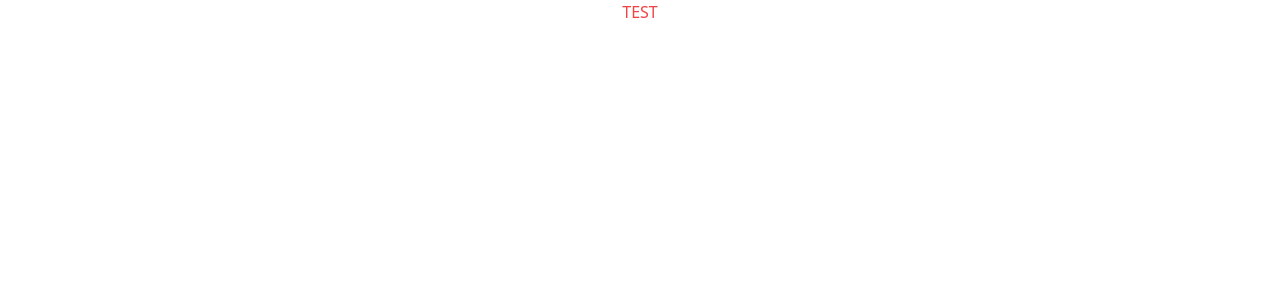
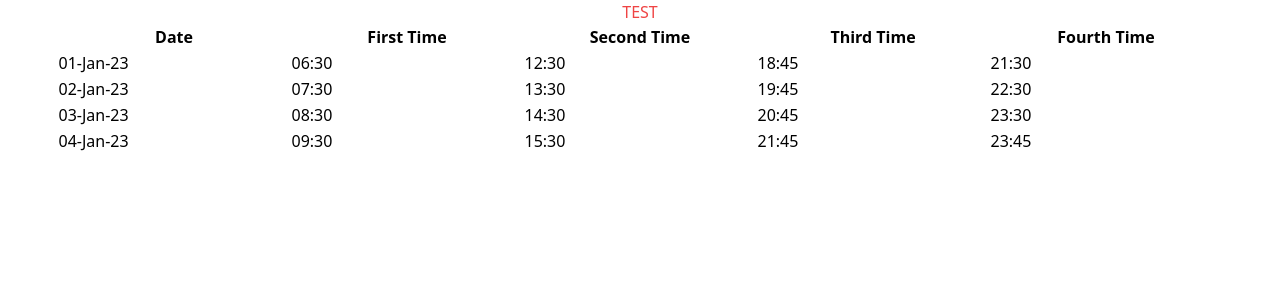
Before and after one commit to Nasir-6/editable-react-table-and-rhf, a React (Vite) app: page / in a window 1280 px wide. Shown: the top 300 px of the page. Built offline with nearby package versions, Linux system fonts and the light colour scheme.

Commit message:
have basic editable table

```diff
--- a/package.json
+++ b/package.json
@@ -10,6 +10,7 @@
     "preview": "vite preview"
   },
   "dependencies": {
+    "@tanstack/react-table": "^8.17.3",
     "react": "^18.2.0",
     "react-dom": "^18.2.0"
   },
--- a/src/App.tsx
+++ b/src/App.tsx
@@ -1,10 +1,149 @@
 // import viteLogo from "/vite.svg";
+import React from "react";
 import "./App.css";
 
+import mockData from "./mockData.json";
+import {
+  useReactTable,
+  getCoreRowModel,
+  ColumnDef,
+  RowData,
+  flexRender,
+} from "@tanstack/react-table";
+
+type TDateTime = {
+  date: string;
+  time1: string;
+  time2: string;
+  time3: string;
+  time4: string;
+};
+
+declare module "@tanstack/react-table" {
+  interface TableMeta<TData extends RowData> {
+    updateData: (rowIndex: number, columnId: string, value: unknown) => void;
+  }
+}
+
+// Give our default column cell renderer editing superpowers!
+const defaultColumn: Partial<ColumnDef<TDateTime>> = {
+  cell: ({ getValue, row: { index }, column: { id }, table }) => {
+    const initialValue = getValue();
+    // We need to keep and update the state of the cell normally
+    const [value, setValue] = React.useState(initialValue);
+
+    // When the input is blurred, we'll call our table meta's updateData function
+    const onBlur = () => {
+      table.options.meta?.updateData(index, id, value);
+    };
+
+    // If the initialValue is changed external, sync it up with our state
+    React.useEffect(() => {
+      setValue(initialValue);
+    }, [initialValue]);
+
+    return (
+      <input
+        value={value as string}
+        onChange={(e) => setValue(e.target.value)}
+        onBlur={onBlur}
+      />
+    );
+  },
+};
+
 function App() {
+  const columns: ColumnDef<TDateTime>[] = React.useMemo(
+    () => [
+      {
+        header: "Date",
+        accessorKey: "date",
+      },
+      {
+        header: "First Time",
+        accessorKey: "time1",
+      },
+      {
+        header: "Second Time",
+        accessorKey: "time2",
+      },
+      {
+        header: "Third Time",
+        accessorKey: "time3",
+      },
+      {
+        header: "Fourth Time",
+        accessorKey: "time4",
+      },
+    ],
+    []
+  );
+
+  const [data, setData] = React.useState(mockData);
+
+  const table = useReactTable({
+    data,
+    columns,
+    defaultColumn,
+    getCoreRowModel: getCoreRowModel(),
+    // Provide our updateData function to our table meta
+    meta: {
+      updateData: (rowIndex, columnId, value) => {
+        setData((old) =>
+          old.map((row, index) => {
+            if (index === rowIndex) {
+              return {
+                ...old[rowIndex]!,
+                [columnId]: value,
+              };
+            }
+            return row;
+          })
+        );
+      },
+    },
+    debugTable: true,
+  });
   return (
     <div className="w-screen flex flex-col items-center justify-center">
       <h1 className=" text-red-500">TEST</h1>
+      <table>
+        <thead>
+          {table.getHeaderGroups().map((headerGroup) => (
+            <tr key={headerGroup.id}>
+              {headerGroup.headers.map((header) => {
+                return (
+                  <th key={header.id}>
+                    {flexRender(
+                      header.column.columnDef.header,
+                      header.getContext()
+                    )}
+                  </th>
+                );
+              })}
+            </tr>
+          ))}
+        </thead>
+        <tbody>
+          {table.getRowModel().rows.map((row) => {
+            console.log("row", row);
+            return (
+              <tr key={row.id}>
+                {row.getVisibleCells().map((cell) => {
+                  return (
+                    <td key={cell.id}>
+                      {flexRender(
+                        cell.column.columnDef.cell,
+                        cell.getContext()
+                      )}
+                    </td>
+                  );
+                })}
+              </tr>
+            );
+          })}
+        </tbody>
+      </table>
     </div>
   );
 }
--- /dev/null
+++ b/src/mockData.json
@@ -0,0 +1,30 @@
+[
+  {
+    "date": "01-Jan-23",
+    "time1": "06:30",
+    "time2": "12:30",
+    "time3": "18:45",
+    "time4": "21:30"
+  },
+  {
+    "date": "02-Jan-23",
+    "time1": "07:30",
+    "time2": "13:30",
+    "time3": "19:45",
+    "time4": "22:30"
+  },
+  {
+    "date": "03-Jan-23",
+    "time1": "08:30",
+    "time2": "14:30",
+    "time3": "20:45",
+    "time4": "23:30"
+  },
+  {
+    "date": "04-Jan-23",
+    "time1": "09:30",
+    "time2": "15:30",
+    "time3": "21:45",
+    "time4": "23:45"
+  }
+]
```
Also changed, not shown: 2 other files (tests, documents, lock files or other folders).
